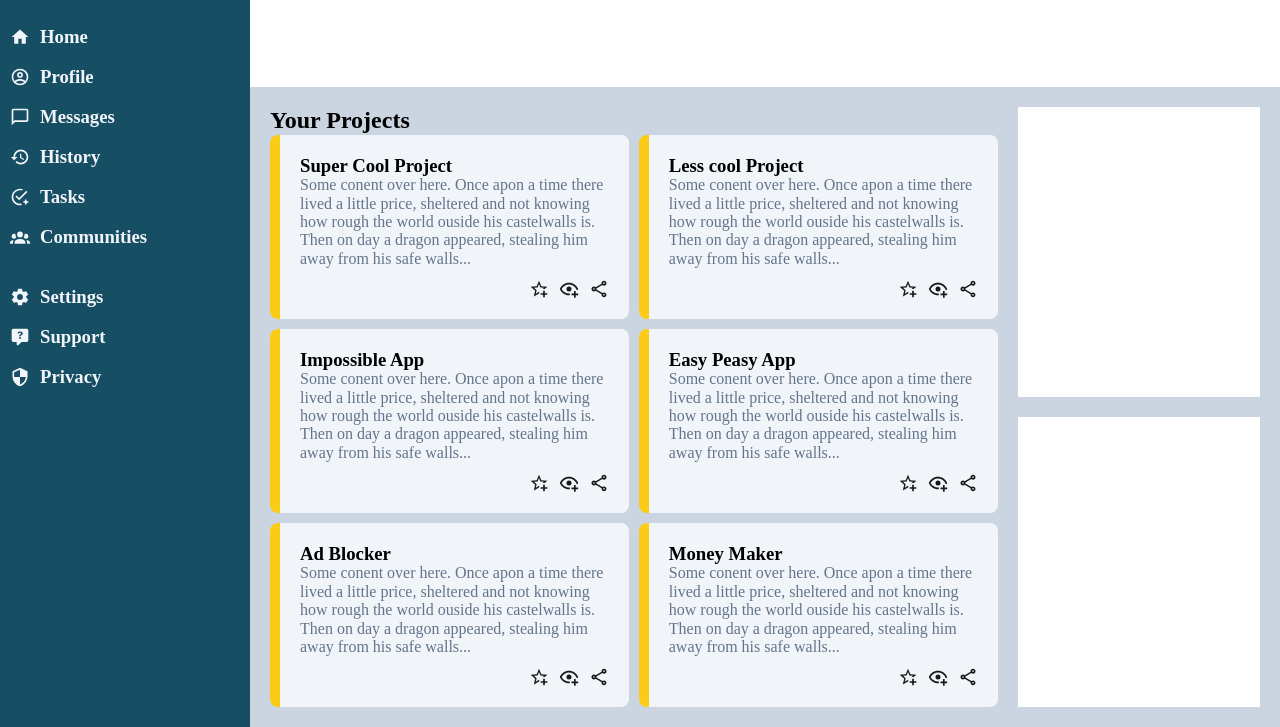
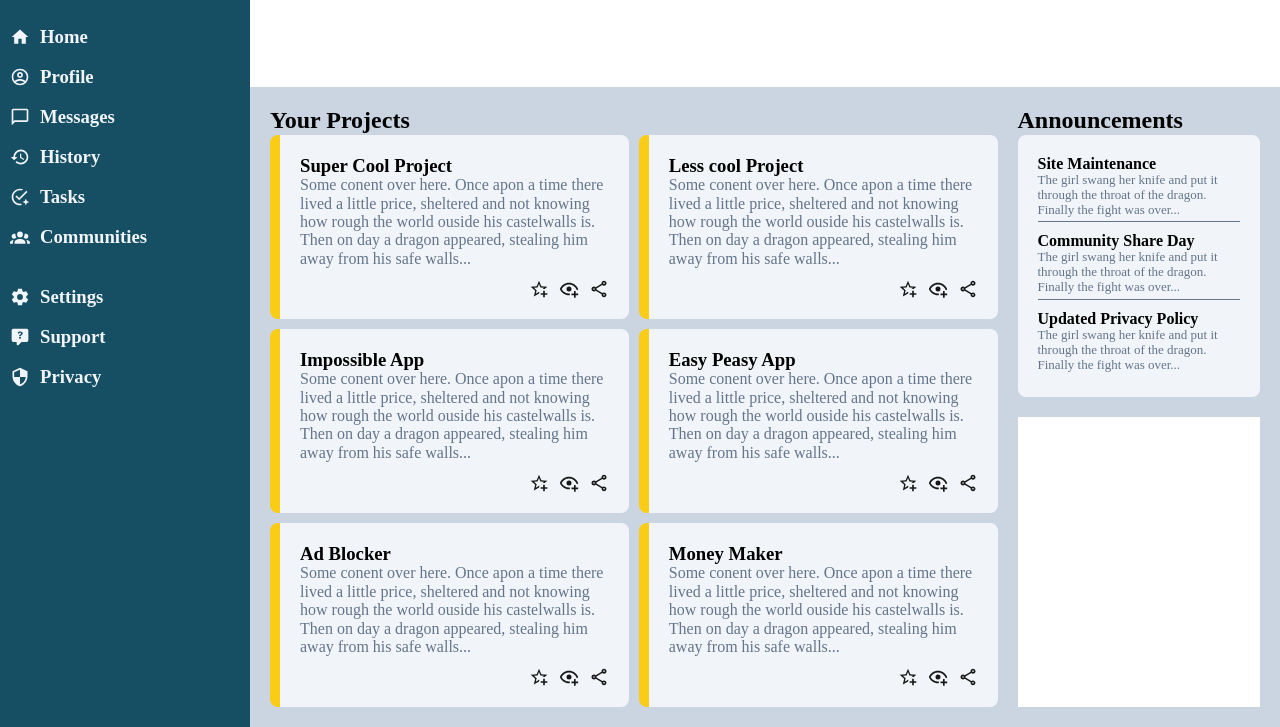
Before and after one commit to LinA636/top_admin_dashboard, a plain HTML site: page index.html in a window 1280 px wide. Shown: the part 73-800 px from the top of the page. Drawn offline with Linux system fonts and the light colour scheme.

Commit message:
write and style announcement block

```diff
--- a/index.html
+++ b/index.html
@@ -267,7 +267,33 @@
       </div>
 
       <div class="announcements">
+          <h2 class="content_title">Announcements</h2>
 
+          <div class="announcement_container">
+            <div class="announcement_card border">
+              <h4 class="card_title">Site Maintenance</h4>
+              <p class="card_text">
+                The girl swang her knife and put it through the
+                throat of the dragon. Finally the fight was over...
+              </p>
+            </div>
+
+            <div class="announcement_card border">
+              <h4 class="card_title">Community Share Day</h4>
+              <p class="card_text">
+                The girl swang her knife and put it through the
+                throat of the dragon. Finally the fight was over...
+              </p>
+            </div>
+
+            <div class="announcement_card">
+              <h4 class="card_title">Updated Privacy Policy</h4>
+              <p class="card_text">
+                The girl swang her knife and put it through the
+                throat of the dragon. Finally the fight was over...
+              </p>
+            </div>
+          </div>
       </div>
 
       <div class="trending">
--- a/style.css
+++ b/style.css
@@ -17,6 +17,8 @@ html, body {
   --color-title-text: #171717;
   --color-sidebar-text: var(--background-main-color-cards);
   --color-common-text: #64748b;
+
+  --border-radius-main-content: 8px;
 }
 
 body {
@@ -111,7 +113,7 @@ body {
 .card {
   padding: 20px;
   padding-left: 30px;
-  border-radius: 8px;
+  border-radius: var(--border-radius-main-content);
   background: linear-gradient(to right, var(--background-side-color-cards) 10px, var(--background-main-color-cards) 10px);
 
   display: flex;
@@ -120,11 +122,11 @@ body {
   align-items: stretch;
 }
 
-.card p {
+.main_content p {
   color: var(--color-common-text);
 }
 
-.card .card_text {
+.card_text {
   flex: 1;
   align-self: stretch;
 }
@@ -146,7 +148,35 @@ body {
   fill: var(--color-title-text);
 }
 
-.announcements,
+.announcements {
+  display: flex;
+  flex-direction: column;
+  justify-content: start;
+  align-items: start;
+}
+
+.announcements .announcement_container {
+  background-color: var(--background-main-color-cards);
+  border-radius: var(--border-radius-main-content);
+  padding: 20px;
+  overflow: hidden;
+
+  flex: 1;
+  align-self: stretch;
+
+  display: grid;
+  grid-template-rows: repeat(3, 1fr);
+  gap: 10px;
+}
+
+.announcement_container p {
+  font-size: small;
+}
+
+.announcement_container .border {
+  border-bottom: 1px solid var(--color-common-text) ;
+}
+
 .trending {
   background-color: white;
 }
```
